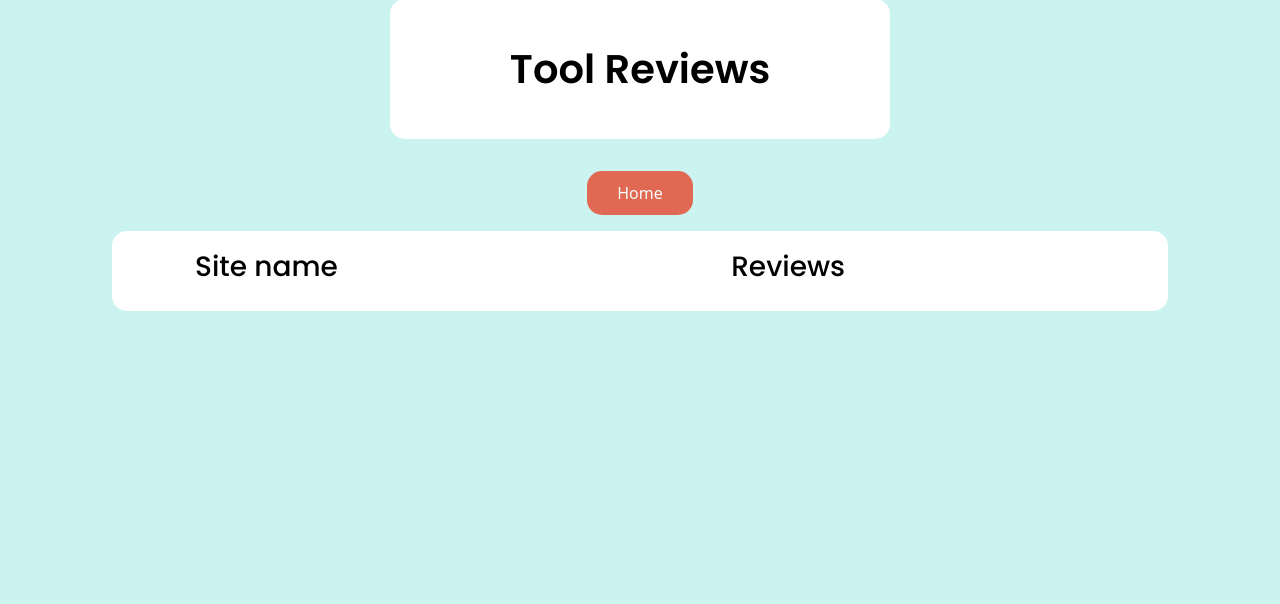
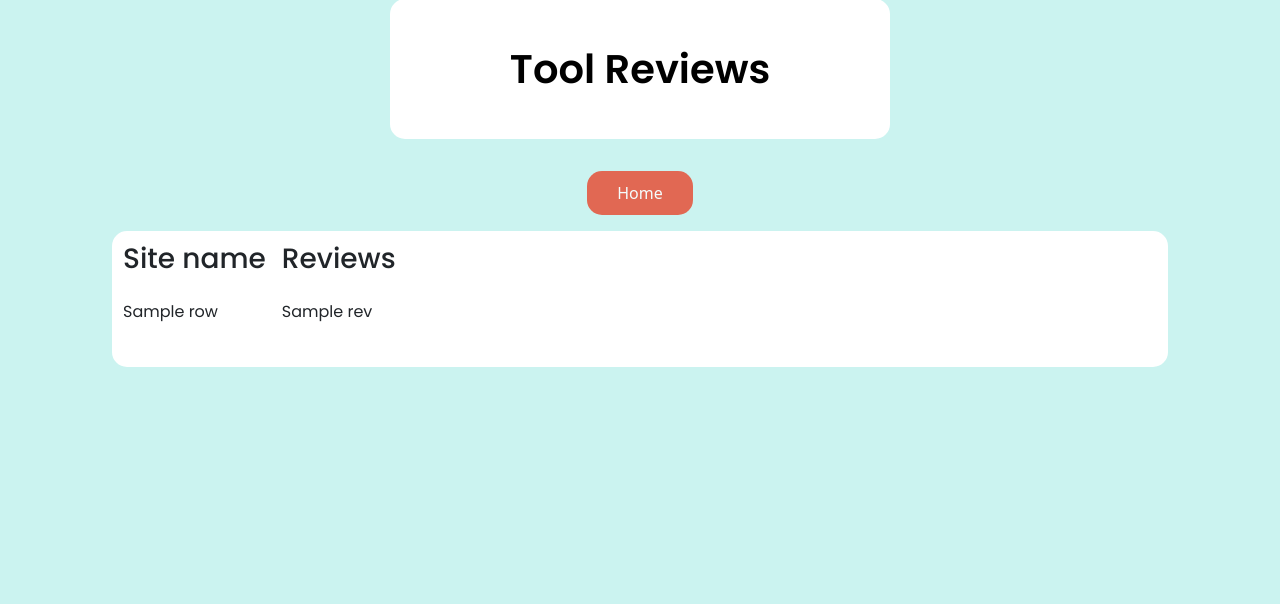
Before and after one commit to Yogurtchan/Review-Scraper, a Flask app: template templates/reviews.html in a window 1280 px wide. Shown: the part 113-717 px from the top of the page. Run offline with Flask 2, Linux system fonts and the light colour scheme; the template is opened without the code that fills it: most values are stand-ins (such as "Sample title", 1, 10 or a date in 2020).

Commit message:
updated codes

```diff
--- a/main.py
+++ b/main.py
@@ -1,20 +1,28 @@
-from flask import Flask, render_template, url_for
+from flask import Flask, render_template, url_for, request
+from csvReader import csvRead
+import csvData
 
 app = Flask(__name__)
 
 # Function for index.html
-@app.route("/")
+@app.route("/index")
 def index():
     return render_template("index.html")
 # Function for reviews.html
 @app.route("/reviews", methods=["POST", "GET"])
 def reviews():
+    if request.method == "POST":
+        pass
     # text = request.form["text"]
     # processedText = text.upper()
-    return processedText, render_template("reviews.html")
+    reader = csvRead("reviewScraper.csv")
+    site = csvData.getSites(reader)
+    rev = csvData.getReviews(reader, 20)
+    return render_template("reviews.html", site=site, rev=rev)
 
 
 if __name__ == "__main__":
     app.run()
 
 # TO-DO: get flask to open index html on default; catch user input for number of tools to review and display csvData
+# TO-DO: pass csv file through reviews route
--- a/static/styles.css
+++ b/static/styles.css
@@ -109,12 +109,15 @@ form, .section{
 
 }
 #siteName{
-    margin-left: 5rem;
-    margin-top: 1rem;
-    margin-bottom: 1rem;
+    margin: 0%;
+    /* margin-top: 1rem;
+    margin-bottom: 1rem; */
 }
 #reviews{
     margin-right: 20rem;
     margin-top: 1rem;
     margin-bottom: 1rem;
 }
+table{
+    width: 100%;
+}
--- a/templates/reviews.html
+++ b/templates/reviews.html
@@ -13,7 +13,7 @@
   </head>
   <body>
   <section class="section">
-    <form class="input" action="index.html" method="POST">
+    <form class="input" action="index" method="POST">
       <div class="container2">
         <h1 class="title">Tool Reviews</h1>
       </div>
@@ -22,12 +22,27 @@
   </section>
   <section class="rev">
     <div id="siteName">
-      <h3>Site name</h3>
+      <table class="table table-borderless">
+        <tr>
+          <th><h3>Site name</h3></th>
+          <th><h3>Reviews</h3></th>
+        </tr>
+        {%for row in site%}
+            <tr>
+                <td>{{row}}</td>
+                <td>
+                  {% for review in rev[loop.index0] %}
+                    <p>{{review}}</p>
+                  {% endfor %}
+                </td>
+            </tr>
+        {% endfor %}
+      </table>
     </div>
-    <div id="reviews">
+    <!-- <div id="reviews">
       <h3>Reviews</h3>
     </div>
-  </section>
+  </section> -->
   <button onclick="topFunction()" id="btn" title="Go to top">Top</button>
   </body>
 </html>
```
Also changed, not shown: csvReader.py (+8 -6 lines), templates/index.html (+5 -2 lines).
